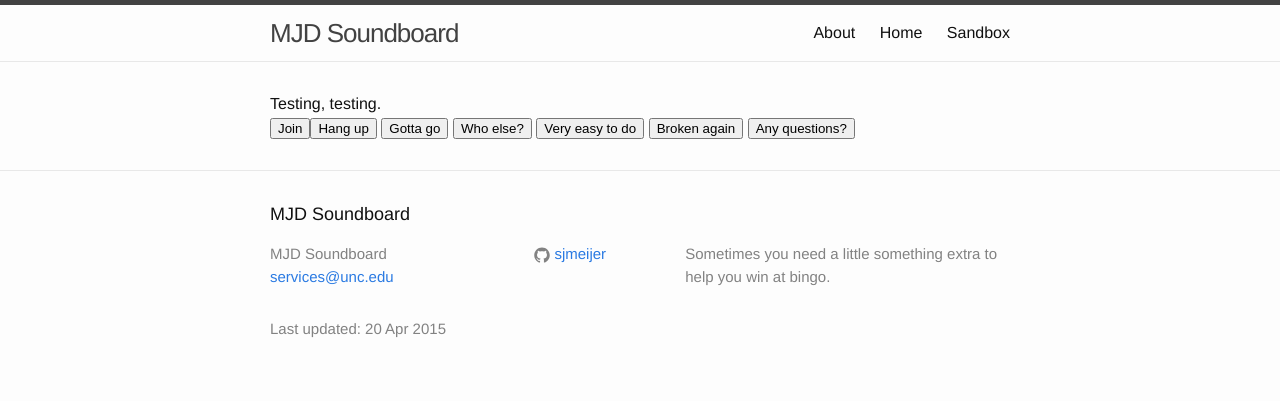
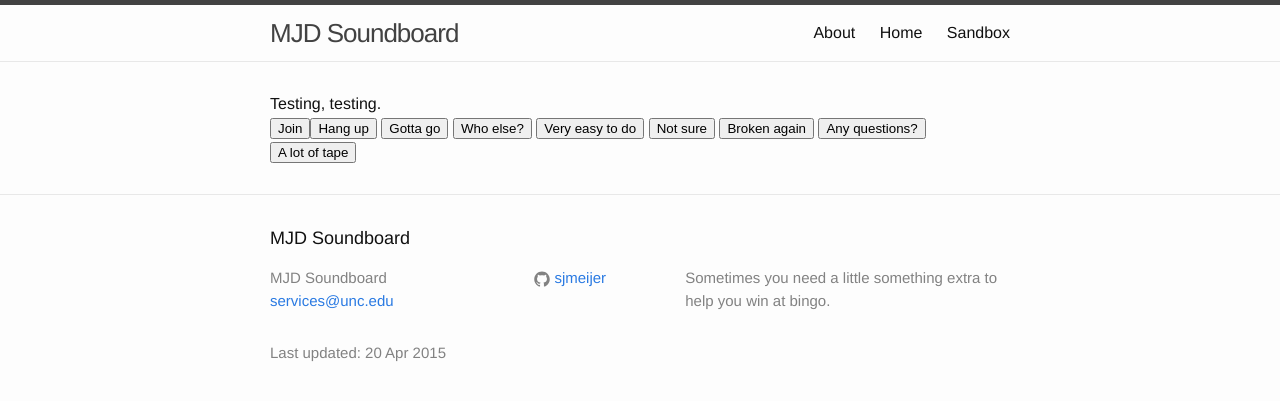
Before and after one commit to sjmeijer/mjdSounds, a Jekyll site: the page built from index.html, in a window 1280 px wide. Shown: the top 401 px of the page. Built offline with Jekyll 4.4.1, drawn with Linux system fonts in a browser that asks for light colours.

Commit message:
additional audio linked to index

```diff
--- a/index.html
+++ b/index.html
@@ -10,8 +10,10 @@
 	<audio id="CHY-Join" 		src="audio-sm/CHY_Who-else-just-joined.mp3"></audio>
 	<audio id="Jason-Broken" 	src="audio-sm/Jason_It-was-fixed-on-monday-broken-again.mp3"></audio>
 	<audio id="Very-easy" 		src="audio-sm/David_thats-very-easy-to-do.mp3"></audio>
+	<audio id="Not-sure" 		src="audio-sm/David_Well-Im-not-sure.mp3"></audio>
 	<audio id="CHY-questions" 	src="audio-sm/CHY_Any-questions-or-comments.mp3"></audio>
 	<audio id="HangupFull"		src="audio-sm/HangupFull.mp3"></audio>
+	<audio id="Keith-tape"		src="audio-sm/Keith_Theres-a-lot-of-tape-holding-it-together.mp3"></audio>
 
 	<!-- end setup of audio -->
 
@@ -25,7 +27,9 @@
  	<button onclick="document.getElementById('HangupFull').play()">Gotta go</button>
  	<button onclick="document.getElementById('CHY-Join').play()">Who else?</button>
  	<button onclick="document.getElementById('Very-easy').play()">Very easy to do</button>
+ 	<button onclick="document.getElementById('Not-sure').play()">Not sure</button>
  	<button onclick="document.getElementById('Jason-Broken').play()">Broken again</button>
  	<button onclick="document.getElementById('CHY-questions').play()">Any questions?</button>
+ 	<button onclick="document.getElementById('Keith-tape').play()">A lot of tape</button>
 
  	</div>
```
